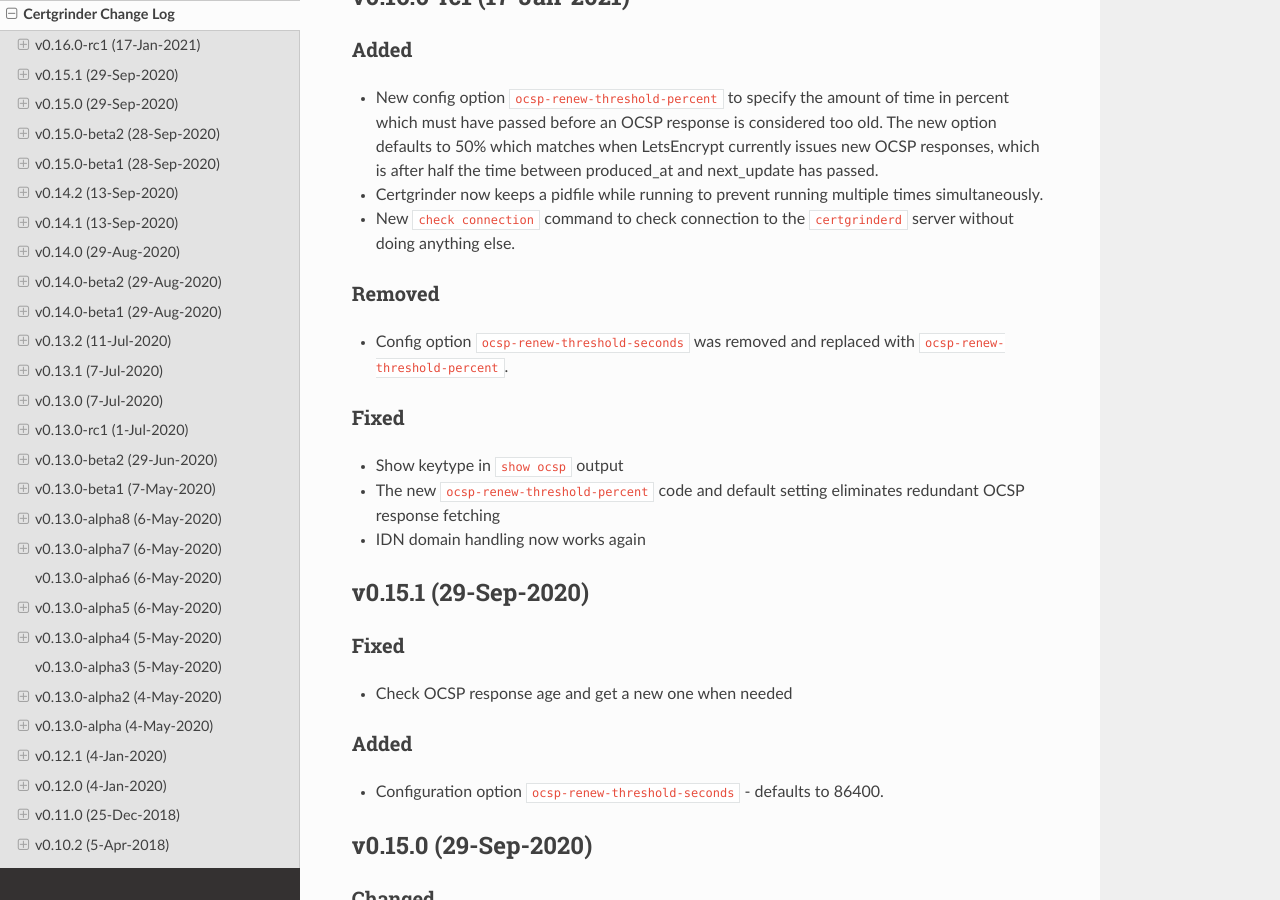
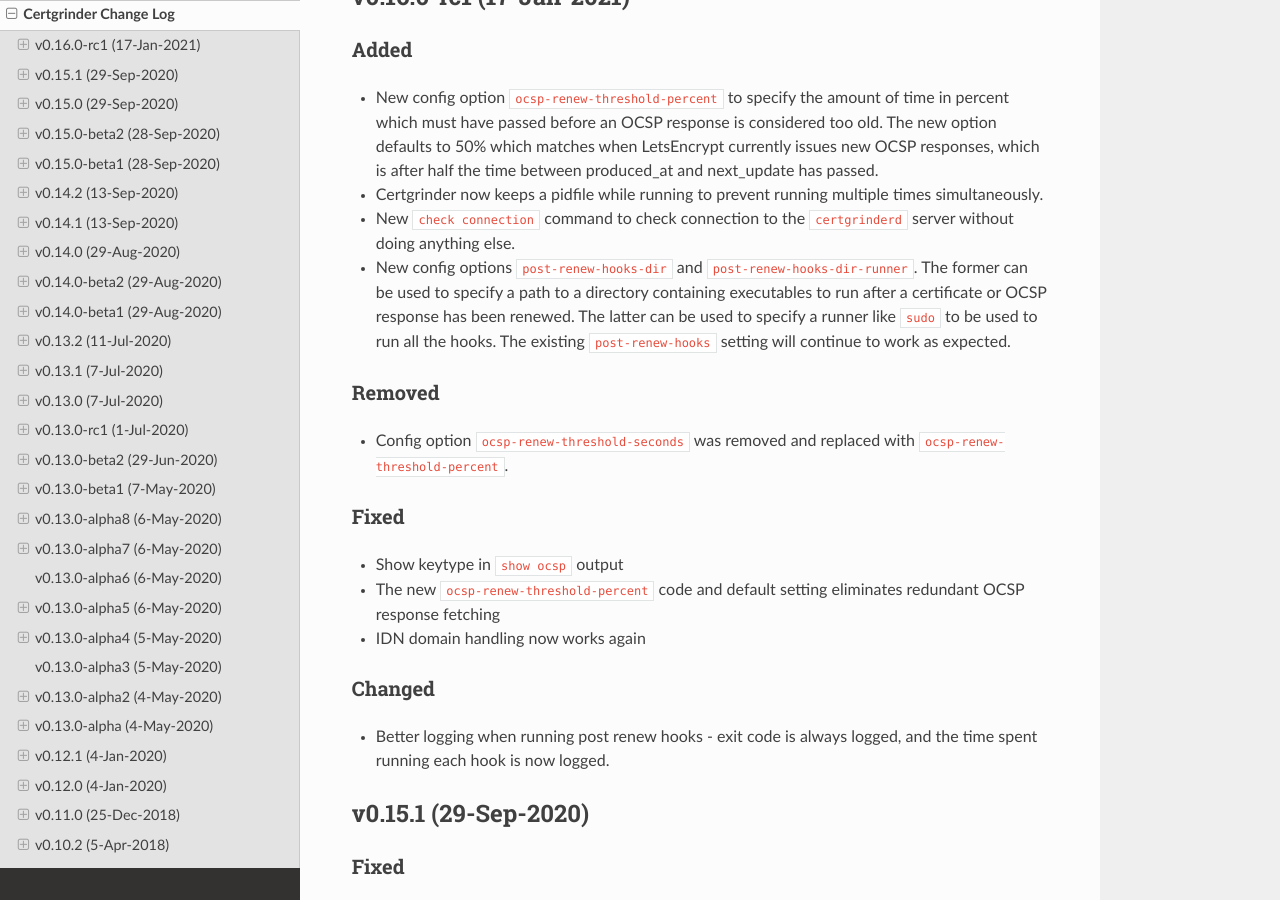
Before and after one commit to tykling/certgrinder, a Sphinx documentation site: the page built from docs/certgrinder-changelog.rst, in a window 1280 px wide and 900 px high, scrolled down 326 px. Built offline with Sphinx 7.4.7 and the Read the Docs theme 2.0.0, drawn with Linux system fonts in a browser that asks for light colours.

Commit message:
update changelog and make spellchecker happy

```diff
--- a/docs/certgrinder-changelog.rst
+++ b/docs/certgrinder-changelog.rst
@@ -17,6 +17,7 @@
 - New config option ``ocsp-renew-threshold-percent`` to specify the amount of time in percent which must have passed before an OCSP response is considered too old. The new option defaults to 50% which matches when LetsEncrypt currently issues new OCSP responses, which is after half the time between produced_at and next_update has passed.
 - Certgrinder now keeps a pidfile while running to prevent running multiple times simultaneously.
 - New ``check connection`` command to check connection to the ``certgrinderd`` server without doing anything else.
+- New config options ``post-renew-hooks-dir`` and ``post-renew-hooks-dir-runner``. The former can be used to specify a path to a directory containing executables to run after a certificate or OCSP response has been renewed. The latter can be used to specify a runner like ``sudo`` to be used to run all the hooks. The existing ``post-renew-hooks`` setting will continue to work as expected.
 
 Removed
 ~~~~~~~
@@ -27,6 +28,10 @@
 - Show keytype in ``show ocsp`` output
 - The new ``ocsp-renew-threshold-percent`` code and default setting eliminates redundant OCSP response fetching
 - IDN domain handling now works again
+
+Changed
+~~~~~~~
+- Better logging when running post renew hooks - exit code is always logged, and the time spent running each hook is now logged.
 
 
 v0.15.1 (29-Sep-2020)
```
Also changed, not shown: 1 other file.
